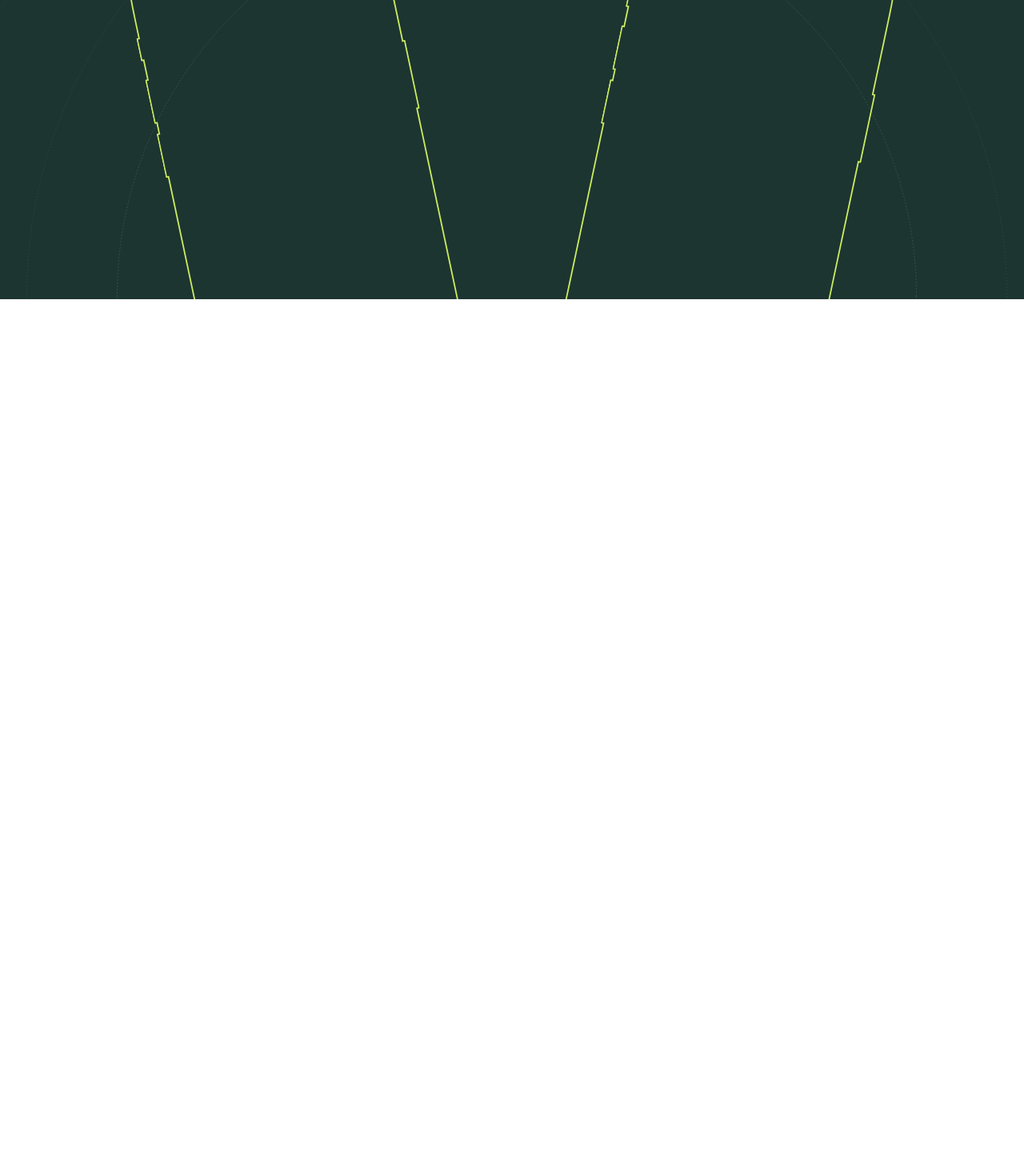
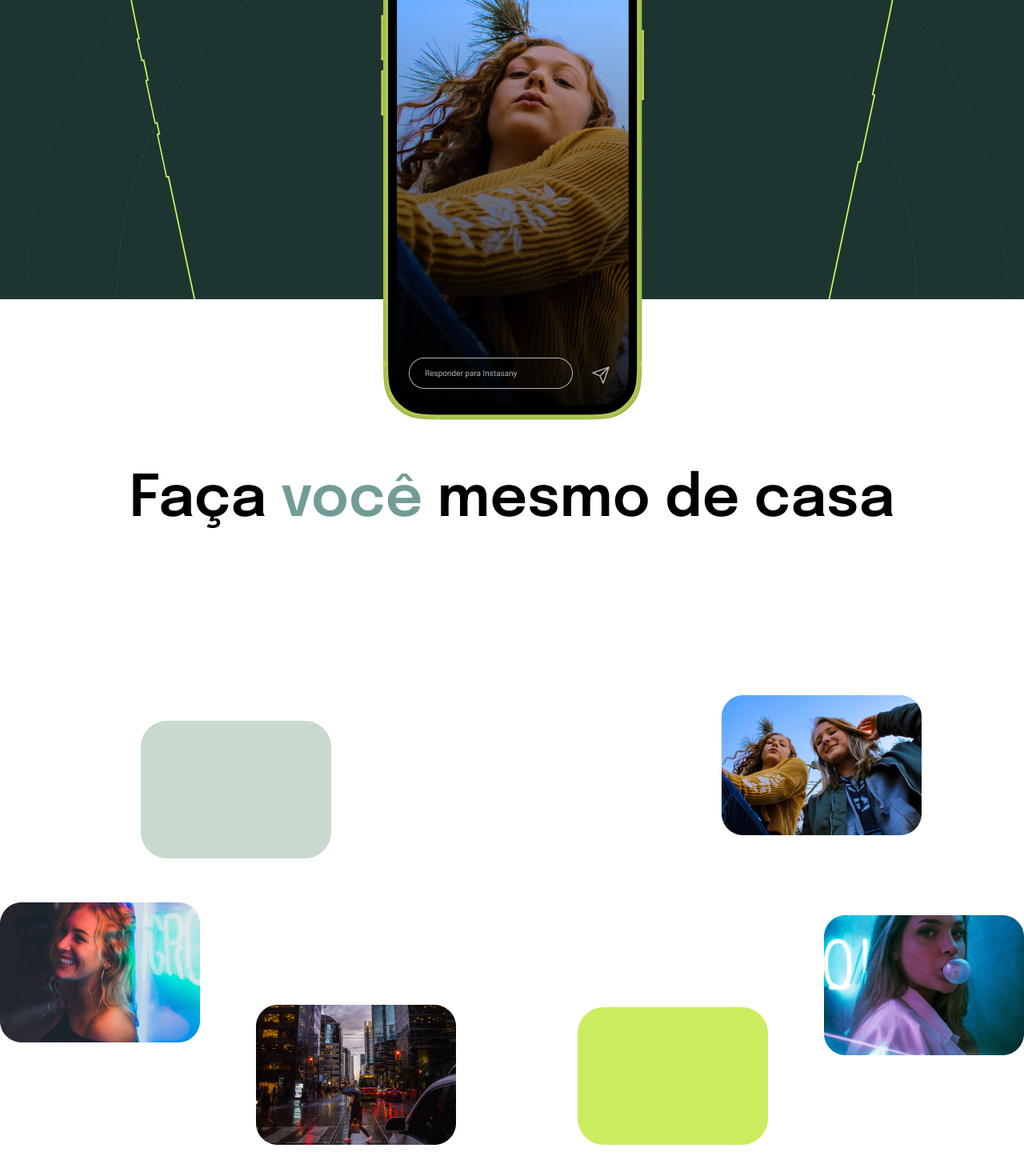
Before and after one commit to renatorodriguess/Instasany, a Next.js app: page / in a window 1280 px wide. Shown: the part 596-2066 px from the top of the page at 80% size. Before the commit the page ends 970 px from the top, so only its background shows below. Built offline with nearby package versions, Linux system fonts and the light colour scheme.

Commit message:
section-hero

```diff
--- a/src/app/page.tsx
+++ b/src/app/page.tsx
@@ -1,8 +1,11 @@
-import Image from 'next/image'
 import { SectionHero } from '../components/section-hero'
+import { SectionCards } from '../components/section-cards'
 
 export default function Home() {
   return (
-    <SectionHero />
+    <>
+      <SectionHero />
+      <SectionCards />
+    </>
   )
 }
--- /dev/null
+++ b/src/components/section-cards.tsx
@@ -0,0 +1,32 @@
+import Image from 'next/image'
+import Mockup from '../assets/mockup-main.png'
+
+import Card01 from '../assets/image-01.png'
+import Card02 from '../assets/image-02.png'
+import Card03 from '../assets/image-03.png'
+import Card04 from '../assets/image-04.png'
+import Card05 from '../assets/image-05.png'
+import Card06 from '../assets/image-06.png'
+
+export function SectionCards() {
+    return (
+        <section className='w-full pb-20'>
+            <Image
+                src={Mockup}
+                alt='Mockup main'
+                className='sticky z-10 top-56 mx-auto -mt-[32rem] mb-16'
+            />
+
+            <h2 className='text-center text-7xl font-semibold text-black mb-52'>Faça <span className='text-green-card-title'>você</span> mesmo de casa</h2>
+
+            <div className='relative w-full max-w-area-cards mx-auto h-area-cards'>
+                <Image src={Card01} className='absolute top-8 left-44' alt='Card0 1'/>
+                <Image src={Card02} className='absolute left-0 bottom-32' alt='Card0 2'/>
+                <Image src={Card03} className='absolute bottom-0 left-80' alt='Card0 3'/>
+                <Image src={Card04} className='absolute top-0 right-32' alt='Card0 4'/>
+                <Image src={Card05} className='absolute right-0 bottom-28' alt='Card0 5'/>
+                <Image src={Card06} className='absolute bottom-0 right-80' alt='Card0 6'/>
+            </div>
+        </section>
+    )
+}
--- a/tailwind.config.ts
+++ b/tailwind.config.ts
@@ -12,16 +12,19 @@ const config: Config = {
         'green-primary': '#1D3531',
         'green-actived': '#5D8A83',
         'green-border': '#2A4B46',
-        'green-btn': '#CCEC60'
+        'green-btn': '#CCEC60',
+        'green-card-title': '#719D96'
       },
       maxWidth: {
         grid: '77.5rem',
         'text-hero': '66rem',
         'area-icons': '53.4375rem',
-        'area-mockups': '59.8125rem'
+        'area-mockups': '59.8125rem',
+        'area-cards': '82.5rem',
       },
       height: {
         'section-hero': '54.625rem',
+        'area-cards': '35.1rem',
       },
       backgroundImage: {
         'hero': "url('../assets/bg-hero.svg')"
```
